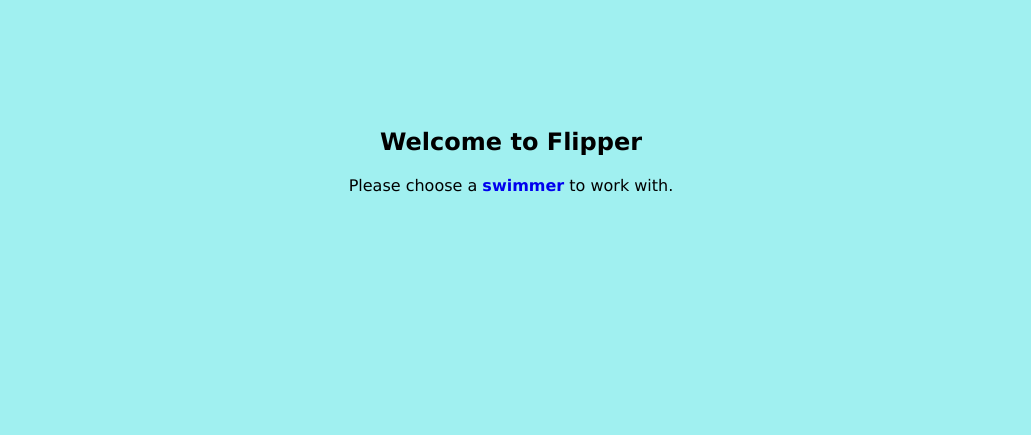
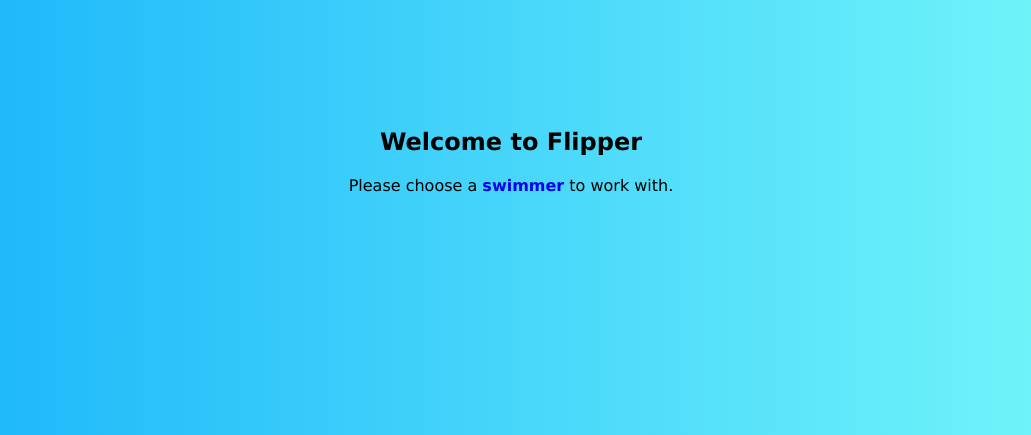
Before and after one commit to sprusrxeroxx/FlipperWebApp, a Flask app: page / in a window 1280 px wide. Shown: the top 435 px of the page, without its empty margins (129-1160 px from the left). Run offline with Flask 3, Linux system fonts and the light colour scheme.

Commit message:
bg update

```diff
--- a/webapp/static/webapp.css
+++ b/webapp/static/webapp.css
@@ -1,8 +1,9 @@
 body {
     font-family: Verdana, Geneva, Tahoma, sans-serif;
-    background-color: rgb(160, 240, 240);
+    background-color: rgb(79, 218, 236);
     margin: 10%;
     text-align: center;
+    background-image: linear-gradient(90deg, rgba(0, 162, 255, 0.726), rgb(120, 250, 250));
 }
 
 h2 {
@@ -13,7 +14,7 @@ h2 {
 input[type=submit] {
     width: 8em;
     color: white;
-    background-color: blue;
+    background-color: rgb(53, 127, 238);
     font-weight: bold;
 }
 
```
